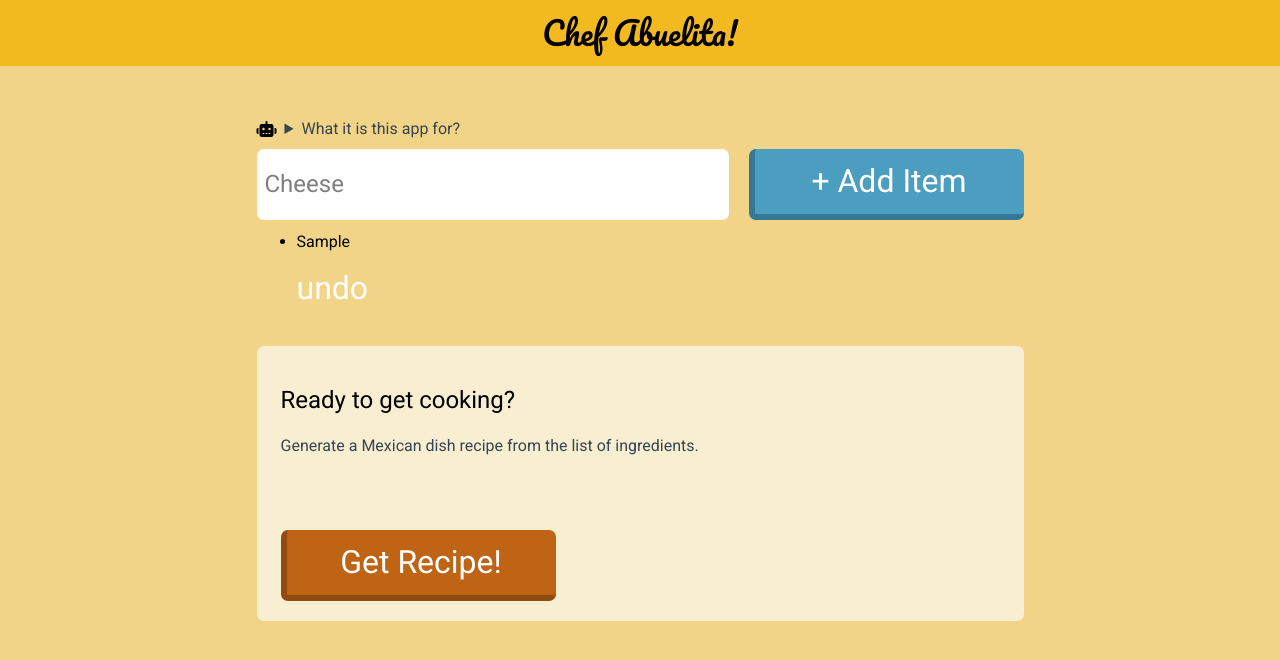
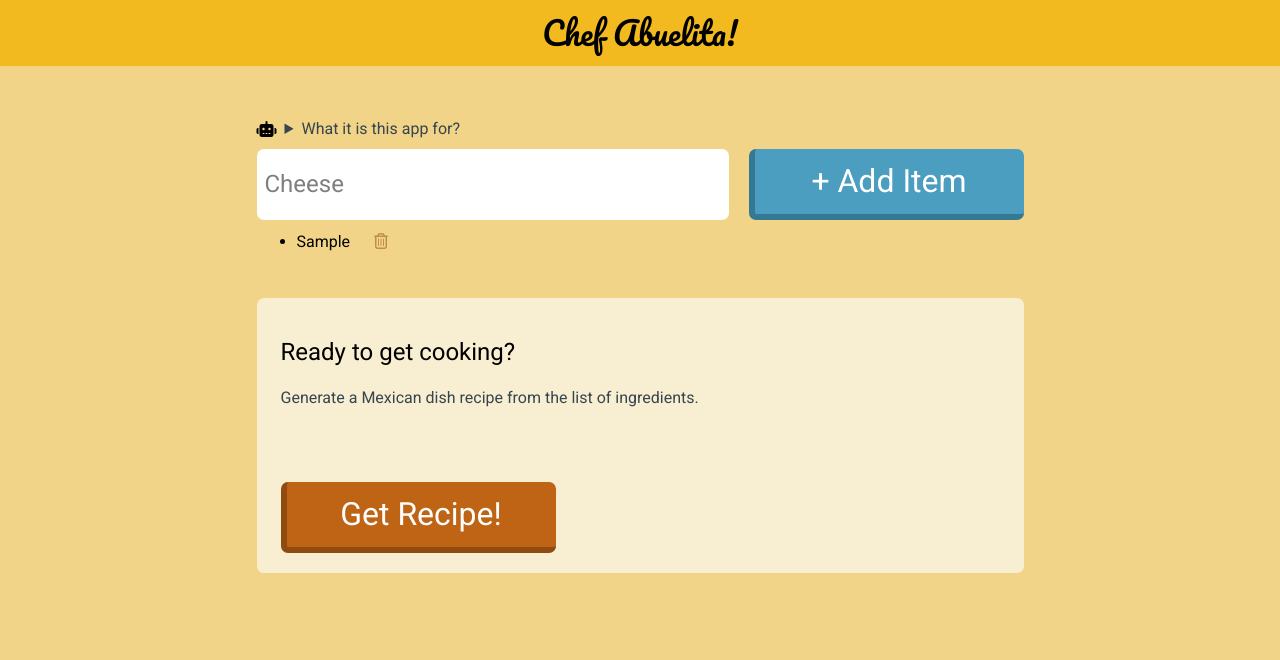
Before and after one commit to TORRESDESIGN/chefAbuelita, a React (Vite) app: page / in a window 1280 px wide. Both pictures are taken after typing "Sample" into the empty fields and a click on the button "+ Add Item". Shown: the top 660 px of the page. Built offline with nearby package versions, Linux system fonts and the light colour scheme.

Commit message:
added delete ingredient icons, need to work on function

```diff
--- a/src/App.jsx
+++ b/src/App.jsx
@@ -10,7 +10,7 @@ function App() {
   //console.log(recipe, recipe.length);
 
   const ingredientsListItems = ingredients.map(ingredient => (
-        <li key={ingredient}>{ingredient}</li>
+        <li key={ingredient}>{ingredient}<button className="btn-delete" onClick={undo}><i className="fa-regular fa-trash-can"></i></button></li>
     ))
 
   function addIngredients(formData) {
@@ -73,11 +73,10 @@ function App() {
         </form>
         <ul>
           {ingredientsListItems}
-          {ingredients.length > 0 && <button className="btn-undo" onClick={undo}>undo</button>}
         </ul>
         <br />
         <section className="recipe-container" aria-live="polite">
-          {!recipe && <div className="flex-me">
+          {!recipe && <div className="flex-column">
           <h3>Ready to get cooking?</h3>
           <p>Generate a Mexican dish recipe from the list of ingredients.</p>
           <button id="btn-get" className="btn-get" onClick={getRecipe} disabled>Get Recipe!</button>
--- a/src/index.css
+++ b/src/index.css
@@ -20,6 +20,7 @@
   --btn-main-clicked: #347893;
   --btn-second: #BF6415;
   --btn-second-clicked: #8F4B10;
+  --btn-delete: #F22727;
 
 }
 
@@ -150,6 +151,17 @@ details ol{
   cursor: not-allowed;
   border: none;
 }
+.btn-delete {
+  font-size: 1rem;
+  color: #8F4B10;
+  display: inline-block;
+  margin-left: 1.5rem;
+  opacity: .5;
+}
+.btn-delete:hover {
+  color: var(--btn-delete);
+  opacity: 1;
+}
 
 .btn-refresh {
   display: block;
@@ -167,21 +179,24 @@ details ol{
   align-items: center;
   padding-bottom: 8px;
 }
-
 .recipe-container {
   background-color: var(--recipe-paper);
   padding: 20px 24px;
   border-radius: 7px;
 }
 .recipe-container h2 {
-    line-height: 28px;
-    font-size: 2rem;
-    font-weight: 400;
+  line-height: 28px;
+  font-size: 2rem;
+  font-weight: 400;
 }
 
 .recipe-container h3 {
   font-size: 1.5;
 }
+.flex-me {
+    display: flex;
+}
+
 /*phone size*/
 @media screen and (max-width: 600px) {
   Header {
@@ -205,7 +220,7 @@ details ol{
     max-width: 95%;
   }
 
-  .flex-me {
+  .flex-column {
     display: flex;
     flex-direction: column;
   }
```
